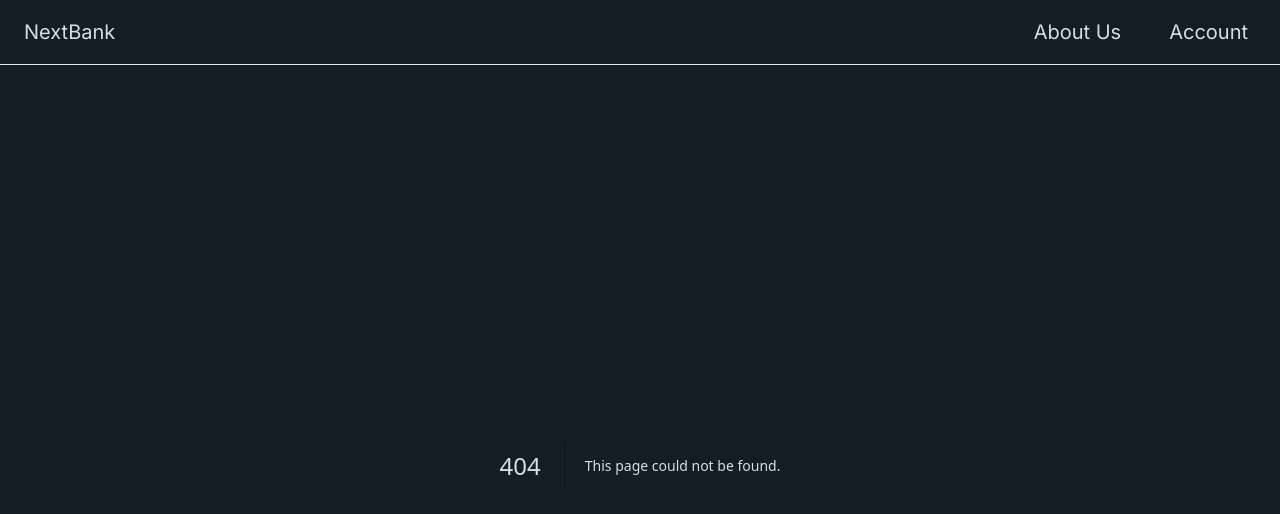
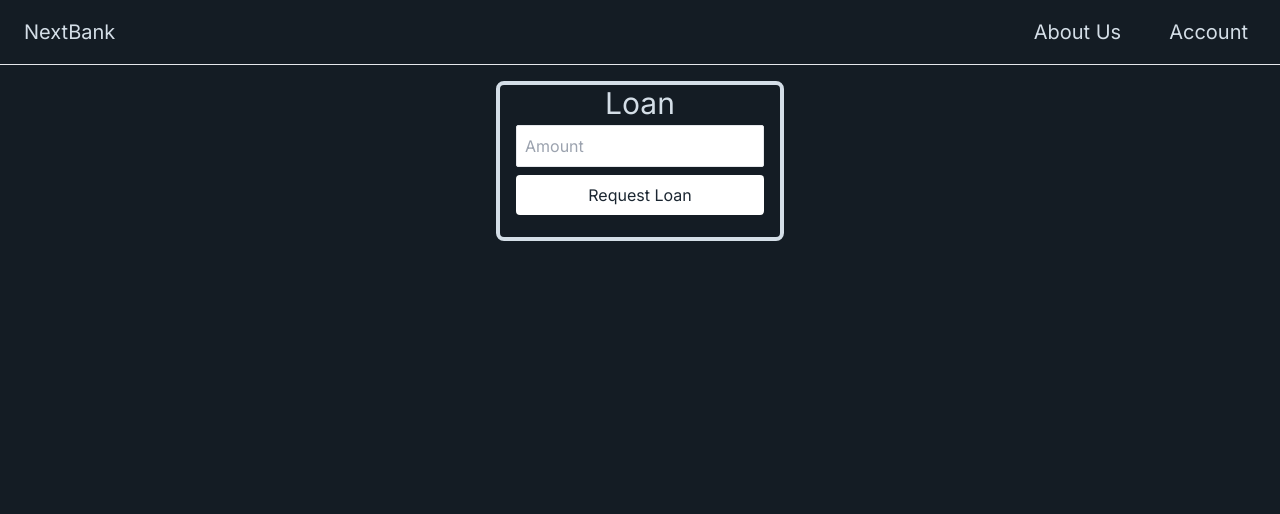
Before and after one commit to Vilnoiuandrei/next-bank, a Next.js app: page /loan in a window 1280 px wide. Before the commit this address had no page. Shown: the top 514 px of the page. Built offline with nearby package versions, Linux system fonts and the light colour scheme.

Commit message:
Add Loan page and link from Account page

```diff
--- a/app/account/page.tsx
+++ b/app/account/page.tsx
@@ -22,9 +22,12 @@ export default async function Account() {
       <div className="flex flex-col md:flex-row justify-around items-center gap-4 mt-4  ">
         <div className=" flex flex-col gap-3 w-72">
           <Balance />
-          <button className="bg-customLight text-customDark  h-10 w-52 shadow-md rounded-md ">
-            Loan
-          </button>
+          <Link href={"/loan"}>
+            <button className="bg-customLight text-customDark  h-10 w-52 shadow-md rounded-md ">
+              Loan
+            </button>
+          </Link>
+
           <Link href="/transfer">
             <button className="bg-customLight text-customDark  h-10 w-52 shadow-md rounded-md ">
               Transfer
--- /dev/null
+++ b/app/loan/page.tsx
@@ -0,0 +1,9 @@
+import Loan from "../_components/LoanRequest";
+
+export default function LoanPage() {
+  return (
+    <div className="flex flex-col items-center justify-center p-4">
+      <Loan />
+    </div>
+  );
+}
```
